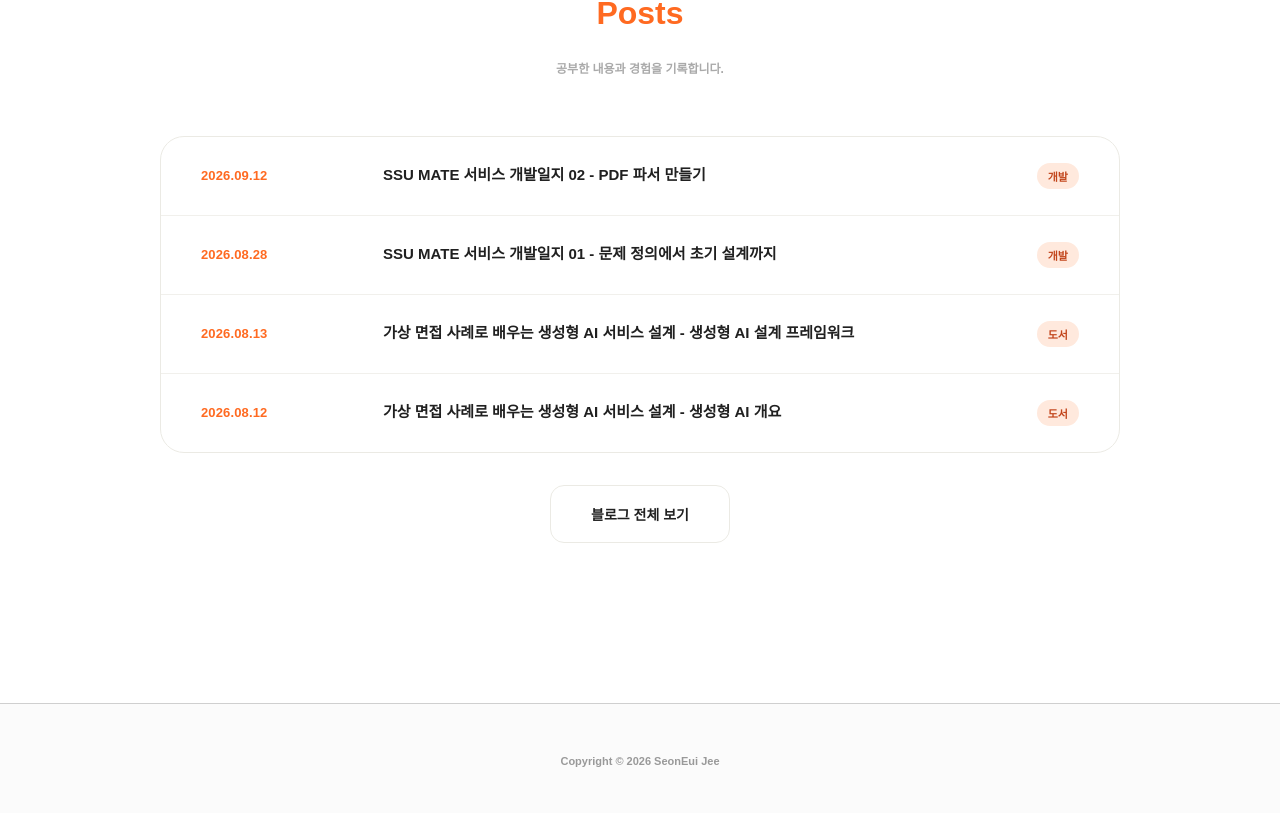
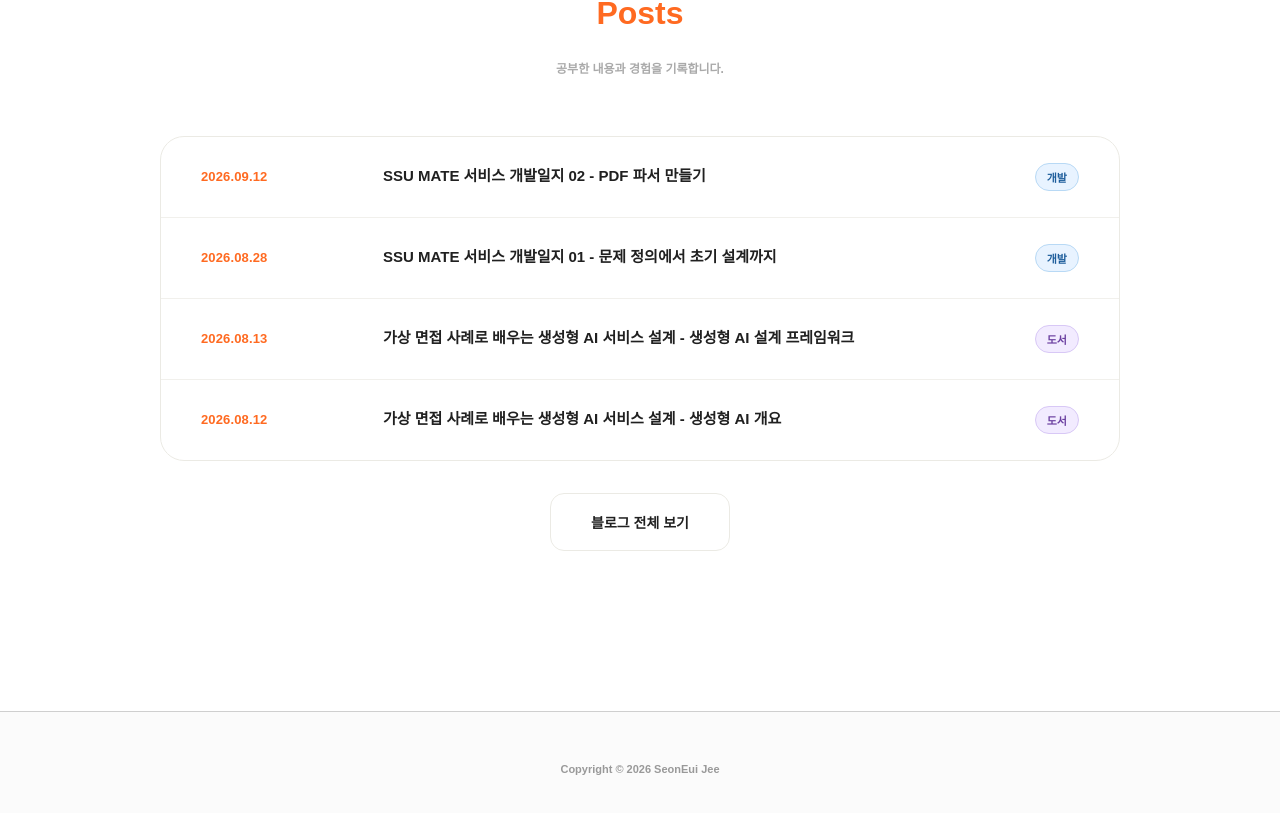
Before and after one commit to sunnny619/portfolio, a Next.js app: page / in a window 1280 px wide. Shown: the part 6509-7322 px from the top of the page. Built offline with nearby package versions, Linux system fonts and the light colour scheme; a web font is replaced by a local one.

Commit message:
블로그 라벨 색 변경

```diff
--- a/app/_components/post-list.tsx
+++ b/app/_components/post-list.tsx
@@ -1,5 +1,6 @@
 import Link from "next/link";
 
+import { getTagStyle } from "@/lib/post-tags";
 import { getRecentPosts } from "@/lib/posts";
 
 /* 홈 Posts 섹션 — 오늘 기준 최신 4개만 보여주고 나머지는 /blog 로 넘긴다.
@@ -16,7 +17,9 @@ export default function PostList() {
             <Link className="post-link" href={`/blog/${post.slug}`}>
               <time className="post-date">{post.dateLabel}</time>
               <span className="post-title">{post.title}</span>
-              <span className="post-tag">{post.tag}</span>
+              <span className="post-tag" style={getTagStyle(post.tag)}>
+                {post.tag}
+              </span>
             </Link>
           </li>
         ))}
--- a/app/blog/[slug]/page.tsx
+++ b/app/blog/[slug]/page.tsx
@@ -5,6 +5,7 @@ import { notFound } from "next/navigation";
 import SiteHeader from "@/app/_components/site-header";
 import { getAllPosts, getPost } from "@/lib/posts";
 import { renderMarkdown } from "@/lib/markdown";
+import { getTagStyle } from "@/lib/post-tags";
 
 import GiscusComments from "./giscus-comments";
 import ArticleToc from "./toc";
@@ -55,7 +56,9 @@ export default async function BlogPostPage({ params }: Props) {
             <header className="article-head">
               <div className="blog-post-meta">
                 <time className="post-date">{post.dateLong}</time>
-                <span className="post-tag">{post.tag}</span>
+                <span className="post-tag" style={getTagStyle(post.tag)}>
+                  {post.tag}
+                </span>
               </div>
               <h1>{post.title}</h1>
               {post.summary ? <p>{post.summary}</p> : null}
--- a/app/blog/page.tsx
+++ b/app/blog/page.tsx
@@ -2,6 +2,7 @@ import type { Metadata } from "next";
 import Link from "next/link";
 
 import SiteHeader from "@/app/_components/site-header";
+import { getTagStyle } from "@/lib/post-tags";
 import { getAllPosts, getCategories } from "@/lib/posts";
 
 export const metadata: Metadata = {
@@ -72,7 +73,9 @@ export default async function BlogPage({
                   <Link href={`/blog/${post.slug}`} className="blog-post-link">
                     <div className="blog-post-meta">
                       <time className="post-date">{post.dateLabel}</time>
-                      <span className="post-tag">{post.tag}</span>
+                      <span className="post-tag" style={getTagStyle(post.tag)}>
+                        {post.tag}
+                      </span>
                     </div>
                     <h3 className="blog-post-title">{post.title}</h3>
                     <p className="blog-post-summary">{post.summary}</p>
@@ -103,6 +106,7 @@ function CategoryLink({
     <Link
       href={href}
       className={active ? "blog-cat is-active" : "blog-cat"}
+      style={getTagStyle(name)}
       aria-current={active ? "page" : undefined}
     >
       <span>{name}</span>
--- a/app/styles/blog.css
+++ b/app/styles/blog.css
@@ -95,12 +95,13 @@
 }
 
 .blog-cat.is-active {
-  background: #ffe9dd;
-  color: #c2441a;
+  border-color: var(--tag-border);
+  background: var(--tag-bg);
+  color: var(--tag-color);
 }
 
 .blog-cat.is-active em {
-  color: #c2441a;
+  color: var(--tag-color);
 }
 
 /* ── 오른쪽: 글 목록 ──────────────────────────── */
--- a/app/styles/home.css
+++ b/app/styles/home.css
@@ -387,9 +387,10 @@
 .post-tag {
   justify-self: end;
   padding: 5px 11px;
+  border: 1px solid var(--tag-border);
   border-radius: 999px;
-  background: #ffe9dd;
-  color: #c2441a;
+  background: var(--tag-bg);
+  color: var(--tag-color);
   font-size: 11px;
   font-weight: 800;
   white-space: nowrap;
--- /dev/null
+++ b/lib/post-tags.ts
@@ -0,0 +1,47 @@
+import type { CSSProperties } from "react";
+
+type TagTone = {
+  background: string;
+  color: string;
+  border: string;
+};
+
+const TAG_TONES: Record<string, TagTone> = {
+  개발: {
+    background: "#e8f3ff",
+    color: "#1d5d9b",
+    border: "#b8d9f5",
+  },
+  도서: {
+    background: "#f2ebff",
+    color: "#6b3fa0",
+    border: "#d8c8f6",
+  },
+  전체: {
+    background: "#ffe9dd",
+    color: "#c2441a",
+    border: "#ffcdb8",
+  },
+};
+
+const DEFAULT_TONE: TagTone = {
+  background: "#eef3ee",
+  color: "#48624a",
+  border: "#d4dfd4",
+};
+
+type TagStyle = CSSProperties & {
+  "--tag-bg": string;
+  "--tag-color": string;
+  "--tag-border": string;
+};
+
+export function getTagStyle(tag: string): TagStyle {
+  const tone = TAG_TONES[tag] ?? DEFAULT_TONE;
+
+  return {
+    "--tag-bg": tone.background,
+    "--tag-color": tone.color,
+    "--tag-border": tone.border,
+  };
+}
```
